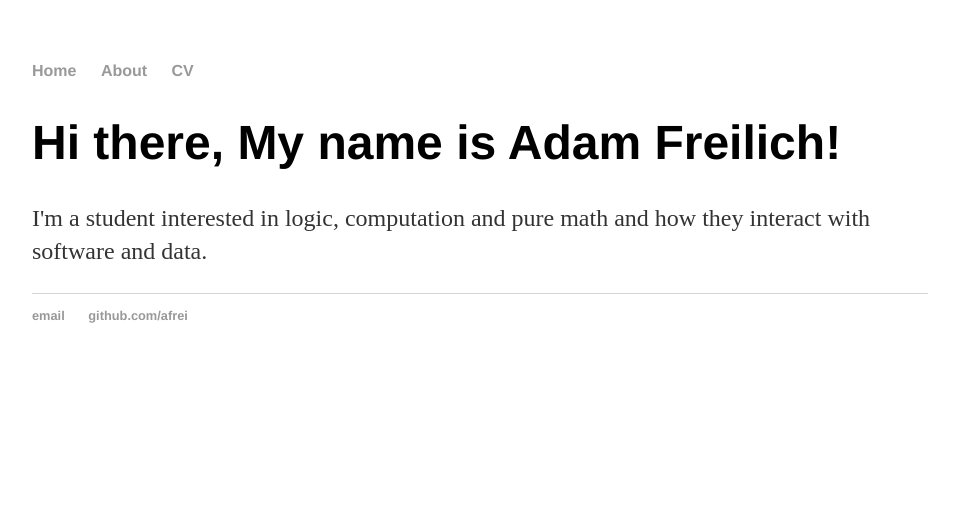
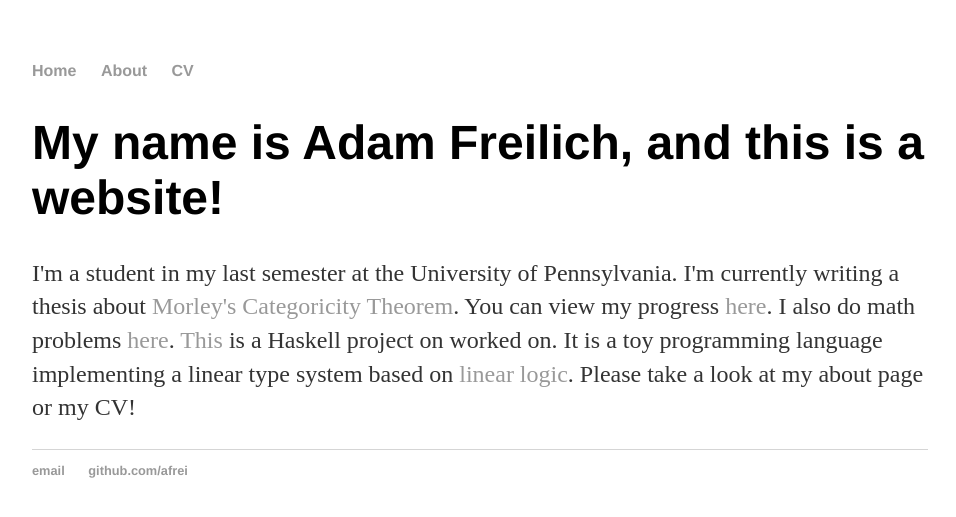
Before and after one commit to afrei/afrei.github.io, a Jekyll site: the page built from index.html, in a window 1280 px wide. Shown: the top 517 px of the page, without its empty margins (160-1116 px from the left). Built offline with Jekyll 4.4.1, drawn with Linux system fonts in a browser that asks for light colours.

Commit message:
fleshed out home and about pages

```diff
--- a/index.html
+++ b/index.html
@@ -2,8 +2,19 @@
 layout: default
 title: Adam Freilich
 ---
+<!-- I should add stuff about my different projects: Machine Learning would make a good blog post as well -->
+<!-- Math stuff. Logic. Theoretical CS. Cool project ideas.  -->
+		<div class="blurb">
+			<h1>My name is Adam Freilich, and this is a website!</h1>
+			<p> I'm a student in my last semester at the University of Pennsylvania.
 
-		<div class="blurb">
-			<h1>Hi there, My name is Adam Freilich!</h1>
-			<p>I'm a student interested in logic, computation and pure math and how they interact with software and data.</p>
+I'm currently writing a thesis about <a href="http://en.wikipedia.org/wiki/Morley's_categoricity_theorem">Morley's Categoricity Theorem</a>. You can view my progress <a href="https://github.com/afrei/thesis">here</a>.
+
+I also do math problems <a href="https://github.com/afrei/mathwork/">here</a>.
+
+<a href="https://github.com/afrei/LPL">This</a> is a Haskell project on worked on. It is a toy programming language implementing a linear type system based on <a href="http://en.wikipedia.org/wiki/Linear_logic">linear logic</a>.
+
+Please take a look at my about page or my CV!
+
+                        </p>
 		</div>
```
Also changed, not shown: about/index.html (+5 -2 lines).
